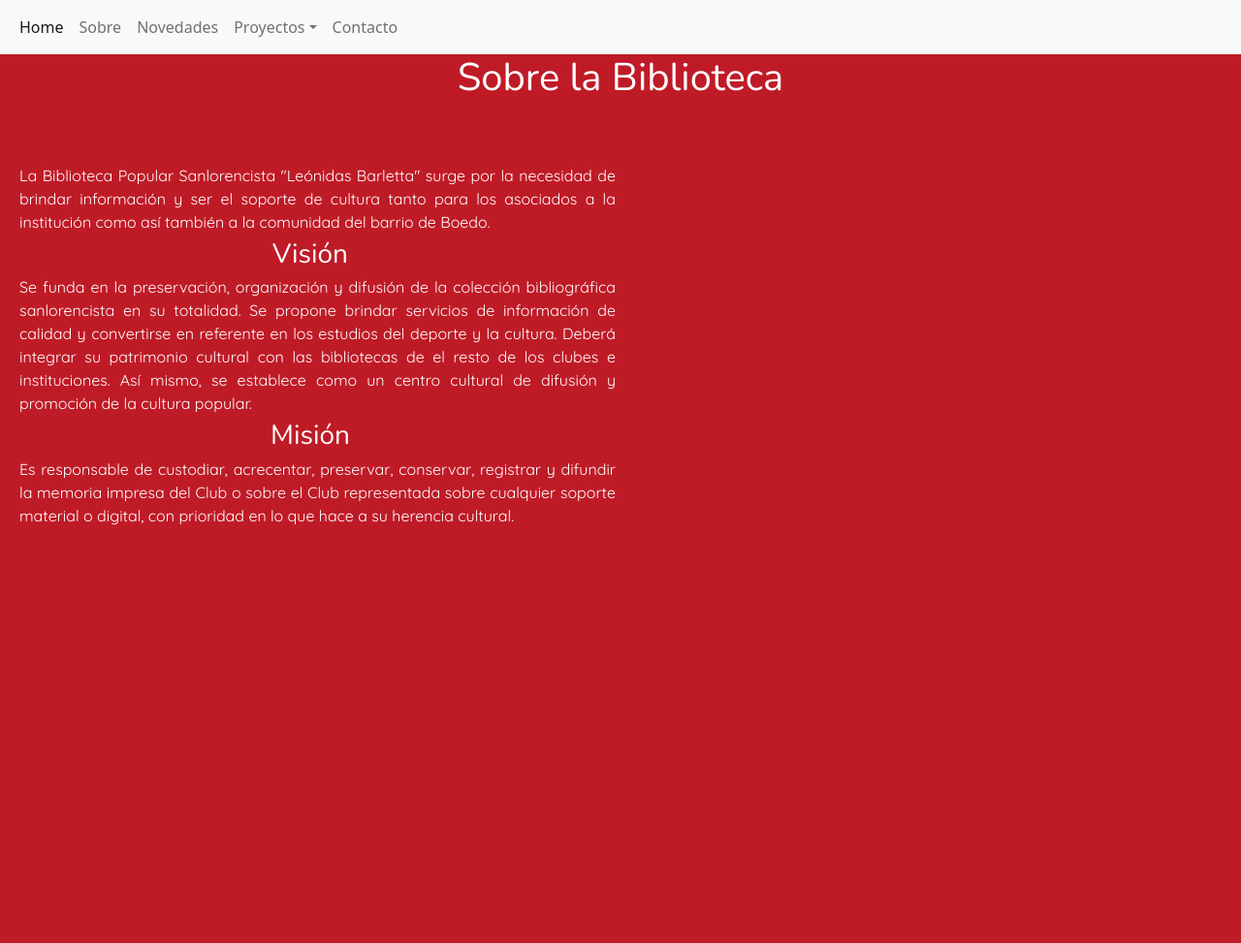
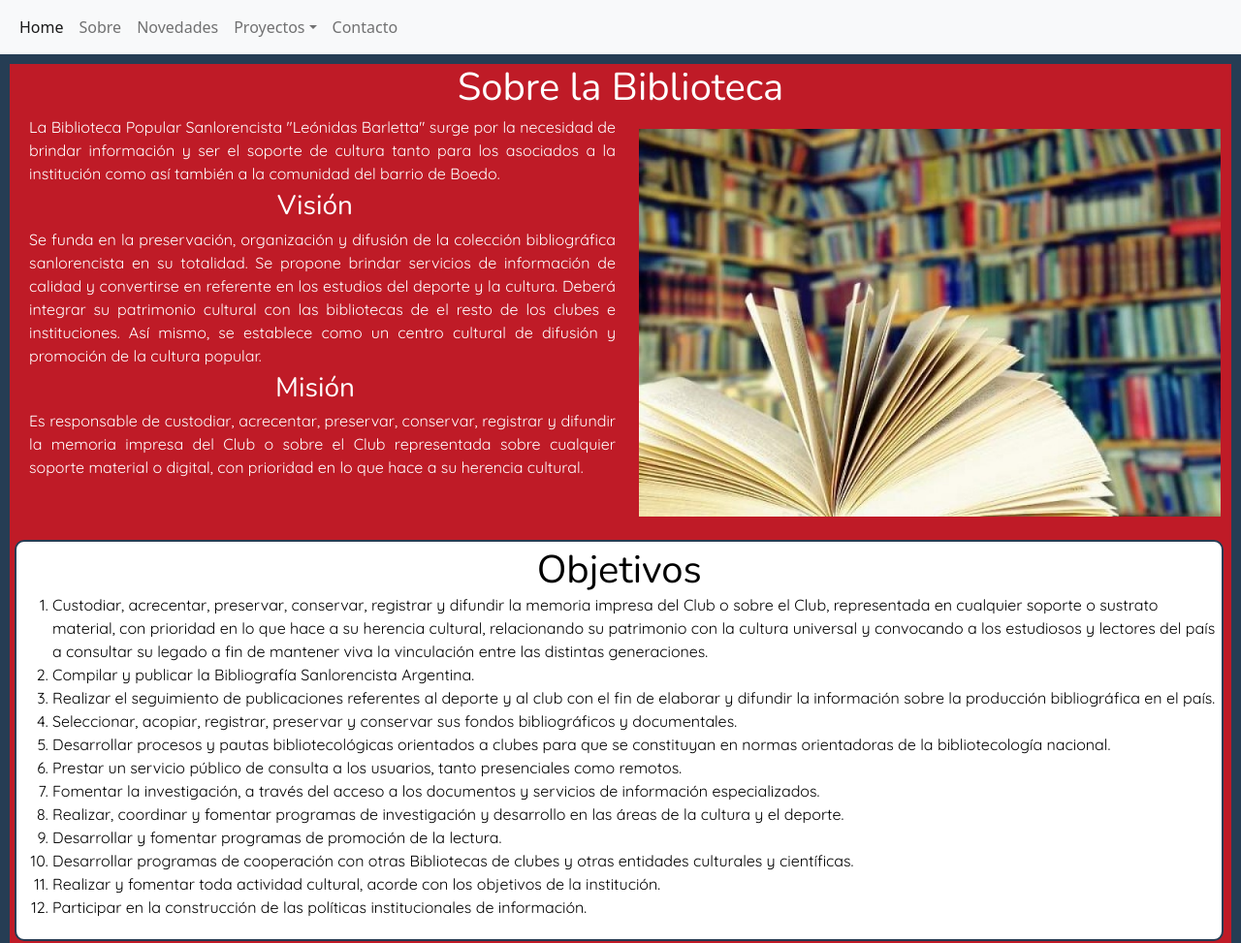
Before and after one commit to i-bruno/bibliotecacasla, a website: page hmtl/sobre.html in a window 1280 px wide. Shown: the top 973 px of the page at 97% size. Drawn offline with nearby package versions, Linux system fonts and the light colour scheme.

Commit message:
Se estableció el grid de la sección Sobre

```diff
--- a/scss/style.scss
+++ b/scss/style.scss
@@ -28,7 +28,7 @@ main {
 
     h6 {
         text-align: center;
-        font-family: 'Nunito', sans-serif;
+        font-family: $nunito;
         margin-bottom: 0;
         margin: 95px 5px 5px 5px;
     }
@@ -53,20 +53,18 @@ main {
 // Sobre
 
 .sobre {
+    margin: 10px;
+    border-radius: 10px;
     display: grid;
     grid-template-columns: 1fr 1fr 1fr 1fr 1fr 1fr;
-    grid-template-rows: 0.1fr 1fr 1fr 1fr 1fr 1fr 1fr 1fr;
-
+    grid-template-rows: 0.1fr 0.1fr 0.1fr 0.1fr 0.1fr;
     gap: 0px 0px;
     grid-auto-flow: row;
     grid-template-areas:
         "titulo titulo titulo titulo titulo titulo"
         "vision vision vision imagen imagen imagen"
-        "vision vision vision imagen imagen imagen"
-        "vision vision vision imagen imagen imagen"
         "objetivos objetivos objetivos objetivos objetivos objetivos"
         "tituloComision tituloComision tituloComision tituloComision tituloComision tituloComision"
-        "cargos cargos cargos cargos cargos cargos"
         "cargos cargos cargos cargos cargos cargos";
 }
 
@@ -80,10 +78,15 @@ main {
 
 .imagen {
     grid-area: imagen;
+    display:inline-flex;
+    justify-content: space-evenly;
 }
 
 .cargos {
     grid-area: cargos;
+    display:inline-flex;
+    justify-content: space-evenly;
+    flex-wrap: wrap;
 }
 
 .tituloComision {
@@ -92,14 +95,14 @@ main {
 
 .objetivos {
     grid-area: objetivos;
-    width: 100%;
+    width: 99%;
     height: auto;
-    margin: 1px 5px 5px 5px;
+    margin: 5px 5px 5px 5px;
     padding: 5px 5px 5px 5px;
     border-style: solid;
-    border-color: #263d54;
+    border-color: $azul;
     border-radius: 10px;
-    border-width: 10px;
+    border-width: 2px;
     display: inline-block;
 }
 
```
Also changed, not shown: CSS/style2.css.
